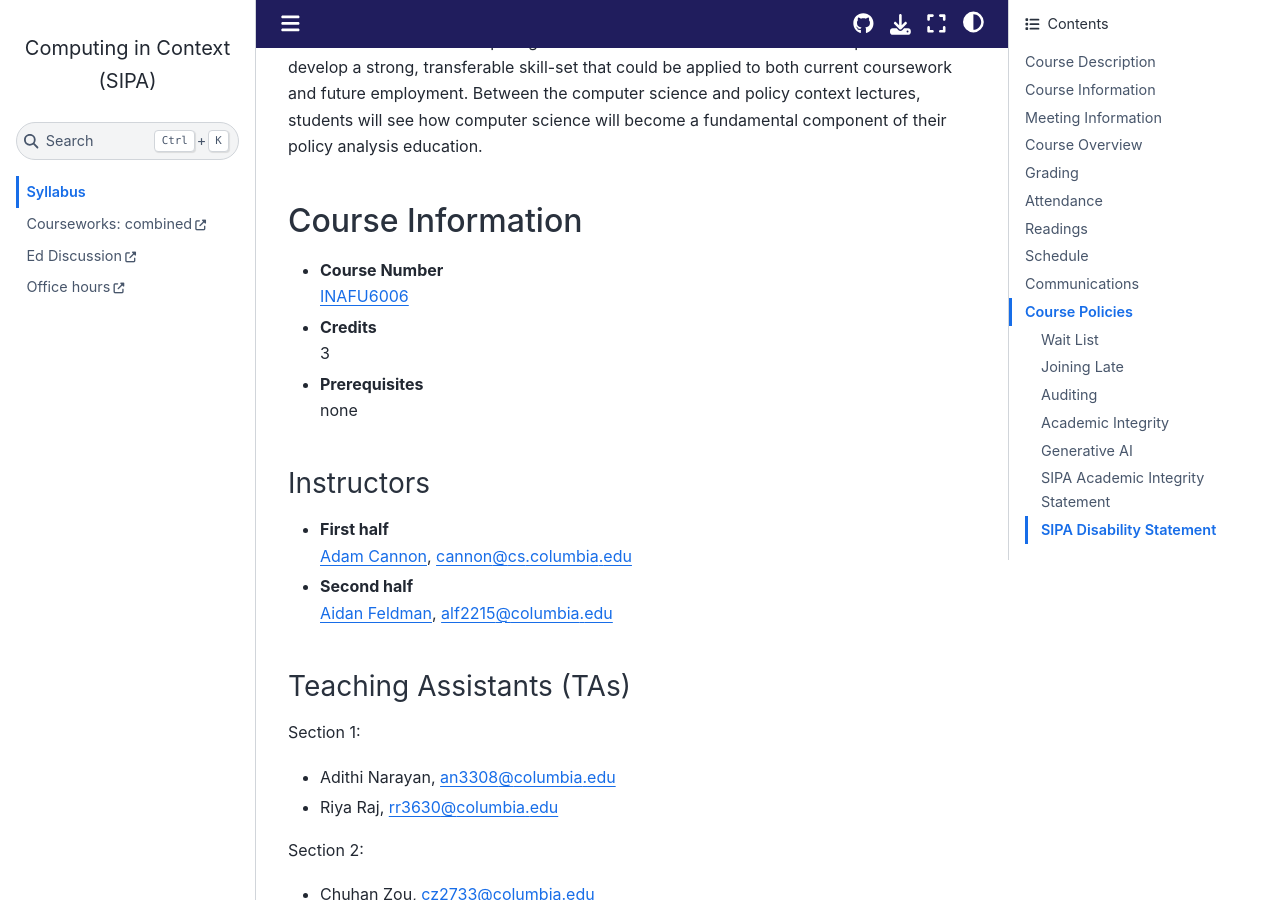
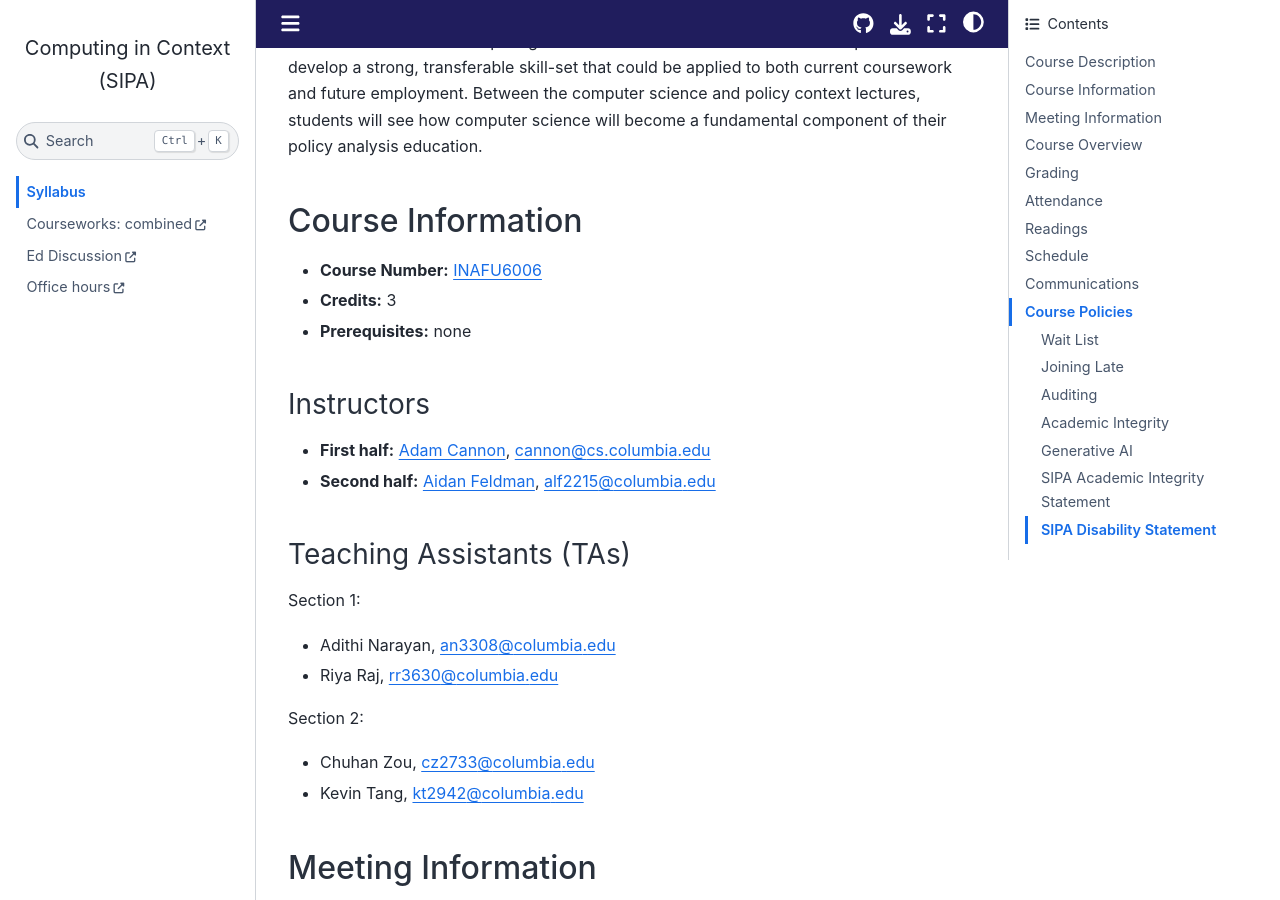
Before and after one commit to afeld/computing-in-context, a Jupyter Book: the page built from index.md, in a window 1280 px wide and 900 px high, scrolled down 580 px. Built offline with Jupyter Book 1.0.4 settings and Sphinx 7.4.7 and the Sphinx Book theme 1.1.4, drawn with Linux system fonts in a browser that asks for light colours; some of the changed text lies outside the part shown.

Commit message:
fix accidental line breaks

```diff
--- a/index.md
+++ b/index.md
@@ -12,14 +12,14 @@ This introductory course will explore computing concepts and coding in the conte
 
 ## Course Information
 
-- **Course Number**<br/>[INAFU6006](https://vergil.columbia.edu/vergil/search/alf2215?term=20243&course=12464)
-- **Credits**<br/>3
-- **Prerequisites**<br/>none
+- **Course Number:** [INAFU6006](https://vergil.columbia.edu/vergil/search/alf2215?term=20243&course=12464)
+- **Credits:** 3
+- **Prerequisites:** none
 
 ### Instructors
 
-- **First half**<br/>[Adam Cannon](https://www.engineering.columbia.edu/faculty/adam-cannon), cannon@cs.columbia.edu
-- **Second half**<br/>[Aidan Feldman](https://www.sipa.columbia.edu/communities-connections/faculty/aidan-feldman), alf2215@columbia.edu
+- **First half:** [Adam Cannon](https://www.engineering.columbia.edu/faculty/adam-cannon), cannon@cs.columbia.edu
+- **Second half:** [Aidan Feldman](https://www.sipa.columbia.edu/communities-connections/faculty/aidan-feldman), alf2215@columbia.edu
 
 ### Teaching Assistants (TAs)
 
@@ -55,8 +55,8 @@ Students should bring a laptop to all labs. See [Contexts and Structure](#contex
 
 ### Office Hours
 
-- **Aidan Feldman**<br/>Thursdays 11:30am-12:30pm starting Oct 24, [IAB][IAB] room 831, or [by appointment](https://calendly.com/afeld/office-hours).
-- **Others**<br/>See [the schedule](https://calendar.google.com/calendar/embed?src=91gdtrr1qql96n703ratsgjn2s%40group.calendar.google.com&ctz=America%2FNew_York).
+- **Aidan Feldman:** Thursdays 11:30am-12:30pm starting Oct 24, [IAB][IAB] room 831, or [by appointment](https://calendly.com/afeld/office-hours).
+- **Others:** See [the schedule](https://calendar.google.com/calendar/embed?src=91gdtrr1qql96n703ratsgjn2s%40group.calendar.google.com&ctz=America%2FNew_York).
 
 [IAB]: https://maps.app.goo.gl/o1jz3y9X1rT1b8KW7
 
```
